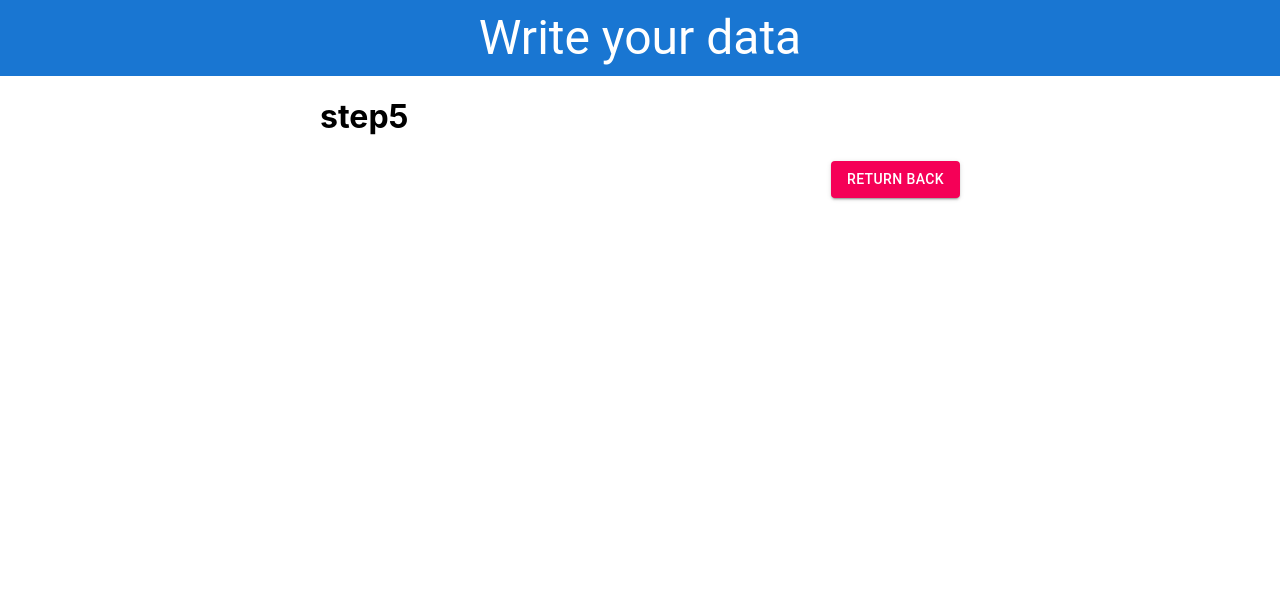
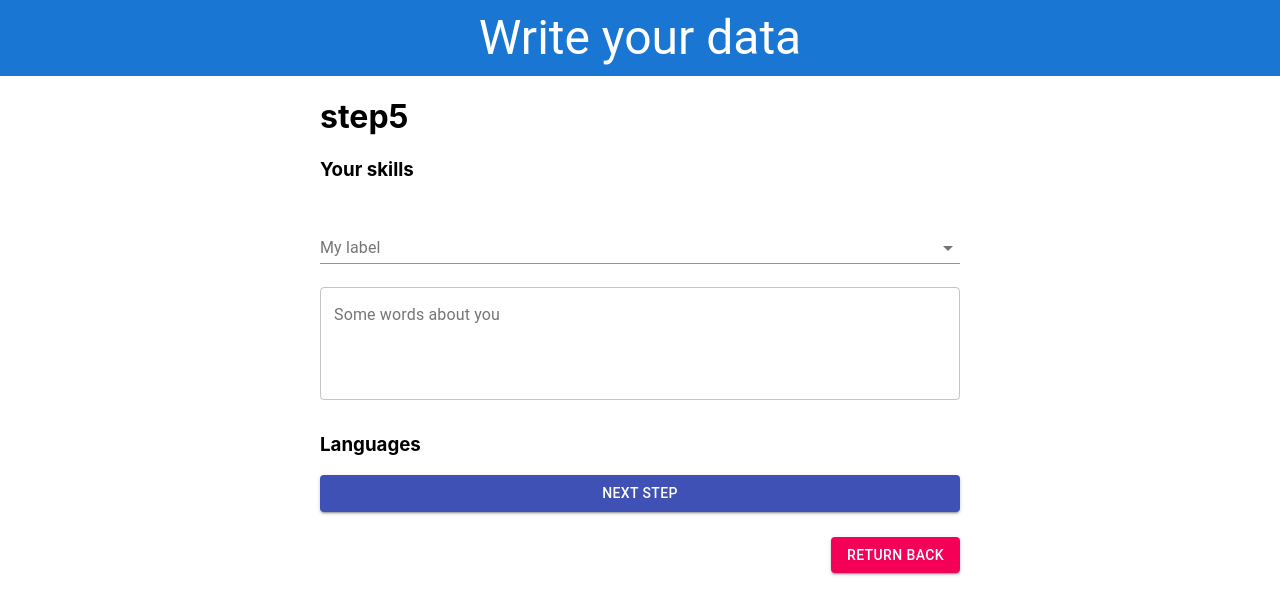
Before and after one commit to alexglen/test-forms, a React (Create React App) app: page /step5 in a window 1280 px wide. Shown: the top 614 px of the page. Built offline with nearby package versions, Linux system fonts and the light colour scheme.

Commit message:
add select and textarea in step5

```diff
--- a/package.json
+++ b/package.json
@@ -6,6 +6,7 @@
     "@hookform/resolvers": "^1.0.0",
     "@material-ui/core": "^4.11.0",
     "@material-ui/icons": "^4.9.1",
+    "@material-ui/lab": "^4.0.0-alpha.56",
     "@testing-library/jest-dom": "^5.11.4",
     "@testing-library/react": "^11.1.0",
     "@testing-library/user-event": "^12.1.10",
--- a/src/components/Results/Results.js
+++ b/src/components/Results/Results.js
@@ -1,10 +1,25 @@
+import { Button } from '@material-ui/core';
 import React from 'react';
+import { useHistory } from 'react-router-dom';
+import Header from '../../Layouts/Header';
 
 const Results = () => {
+	const history = useHistory();
 	return (
-		<div>
+		<Header>
 			<h1>results</h1>
-		</div>
+			<div
+				style={{ display: 'flex', justifyContent: 'flex-end', marginTop: 25 }}
+			>
+				<Button
+					variant="contained"
+					color="secondary"
+					onClick={() => history.push('/step5')}
+				>
+					Return back
+				</Button>
+			</div>
+		</Header>
 	);
 };
 
--- a/src/components/Step4/Step4.js
+++ b/src/components/Step4/Step4.js
@@ -20,6 +20,7 @@ const useStyles = makeStyles((theme) => ({
 	root: {
 		display: 'flex',
 		justifyContent: 'center',
+		cursor: 'pointer',
 		'& > *': {
 			margin: theme.spacing(1),
 			width: theme.spacing(16),
--- a/src/components/Step5/Step5.js
+++ b/src/components/Step5/Step5.js
@@ -1,13 +1,103 @@
 import { Button } from '@material-ui/core';
 import React from 'react';
+import { Controller, useForm } from 'react-hook-form';
 import { useHistory } from 'react-router-dom';
 import Header from '../../Layouts/Header';
+import { Autocomplete } from '@material-ui/lab';
+import { makeStyles } from '@material-ui/core/styles';
+import TextField from '@material-ui/core/TextField';
+import ButtonSubmit from '../../ui/Button';
+import * as yup from 'yup';
+import { yupResolver } from '@hookform/resolvers/yup';
+import { skills } from '../../data/selectOptions';
+
+const useStyles = makeStyles((theme) => ({
+	root: {
+		width: '100%',
+		margin: '0 auto',
+		marginBottom: 15,
+		'& > * + *': {
+			marginTop: theme.spacing(3),
+		},
+	},
+	textarea: {
+		width: '100%',
+		marginBottom: 15,
+	},
+}));
+
+const schema = yup.object().shape({
+	skills: yup.array().required(''),
+	// monthSelect: yup.object().required(''),
+	// yearSelect: yup.object().required(''),
+	// region: yup.object().required(''),
+	// city: yup.object().required(''),
+});
 
 const Step5 = () => {
+	const classes = useStyles();
 	const history = useHistory();
+	const { handleSubmit, errors, control, watch, register } = useForm({
+		mode: 'onBlur',
+		resolver: yupResolver(schema),
+		// defaultValues: {
+		// 	daySelect: data.daySelect,
+		// 	monthSelect: data.monthSelect,
+		// 	yearSelect: data.yearSelect,
+		// 	region: data.region,
+		// 	city: data.city,
+		// },
+	});
+
+	const onSubmit = (data) => {
+		console.log(data);
+		history.push('/results');
+	};
+
 	return (
 		<Header>
 			<h1>step5</h1>
+			<form onSubmit={handleSubmit(onSubmit)}>
+				<h3>Your skills</h3>
+				<div className={classes.root}>
+					<Controller
+						render={({ onChange, ...props }) => (
+							<Autocomplete
+								multiple
+								options={skills}
+								getOptionLabel={(option) => option.label}
+								onChange={(e, data) => onChange(data)}
+								{...props}
+								renderInput={(params) => (
+									<TextField {...params} label="My label" margin="normal" />
+								)}
+							/>
+						)}
+						onChange={([, data]) => data}
+						name="skills"
+						control={control}
+					/>
+				</div>
+				<div>
+					<Controller
+						name="info"
+						control={control}
+						as={
+							<TextField
+								id="outlined-multiline-static"
+								label="Some words about you"
+								multiline
+								rows={4}
+								placeholder="Write about yourself"
+								variant="outlined"
+								className={classes.textarea}
+							/>
+						}
+					/>
+				</div>
+				<h3>Languages</h3>
+				<ButtonSubmit type="onSubmit">Next step</ButtonSubmit>
+			</form>
 			<div
 				style={{ display: 'flex', justifyContent: 'flex-end', marginTop: 25 }}
 			>
--- a/src/data/selectOptions.js
+++ b/src/data/selectOptions.js
@@ -22,3 +22,18 @@ export const monthes = [
 export const years = getArrayWithNumbers(1940, 2001).map((el) => {
 	return { label: el, value: el };
 });
+
+export const skills = [
+	{ value: 'html', label: 'HTML' },
+	{ value: 'js', label: 'JavaScript' },
+	{ value: 'css', label: 'CSS' },
+	{ value: 'react', label: 'React JS' },
+	{ value: 'angular', label: 'Angular' },
+	{ value: 'vue', label: 'Vue JS' },
+	{ value: 'jquery', label: 'JQuery' },
+	{ value: 'photoshop', label: 'Adobe PhotoShop' },
+	{ value: 'wordpress', label: 'Wordpress' },
+	{ value: 'python', label: 'Python' },
+	{ value: 'ооп', label: 'ООП' },
+	{ value: 'linux', label: 'Linux' },
+];
```
Also changed, not shown: 2 other files (tests, documents, lock files or other folders).
